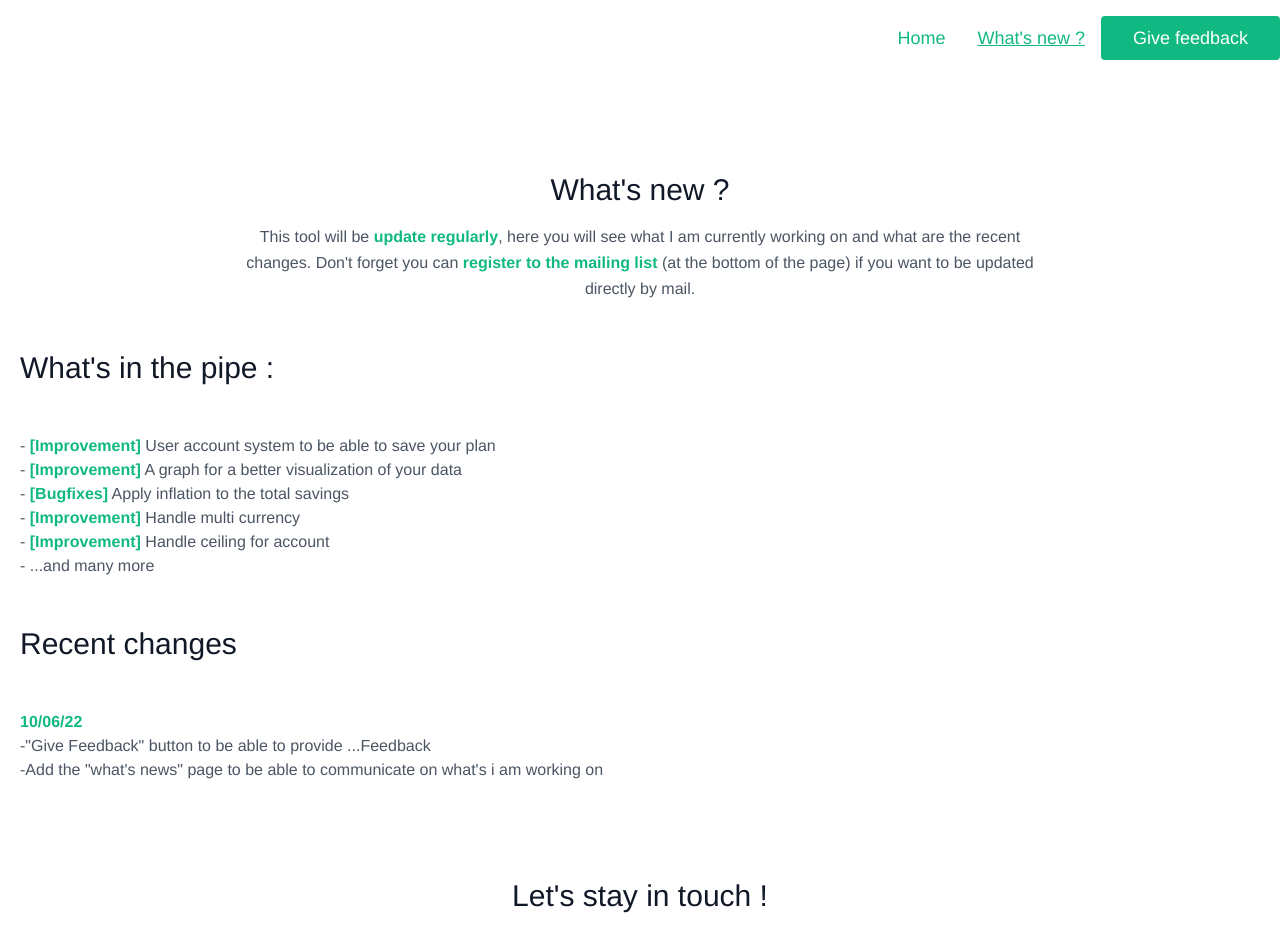
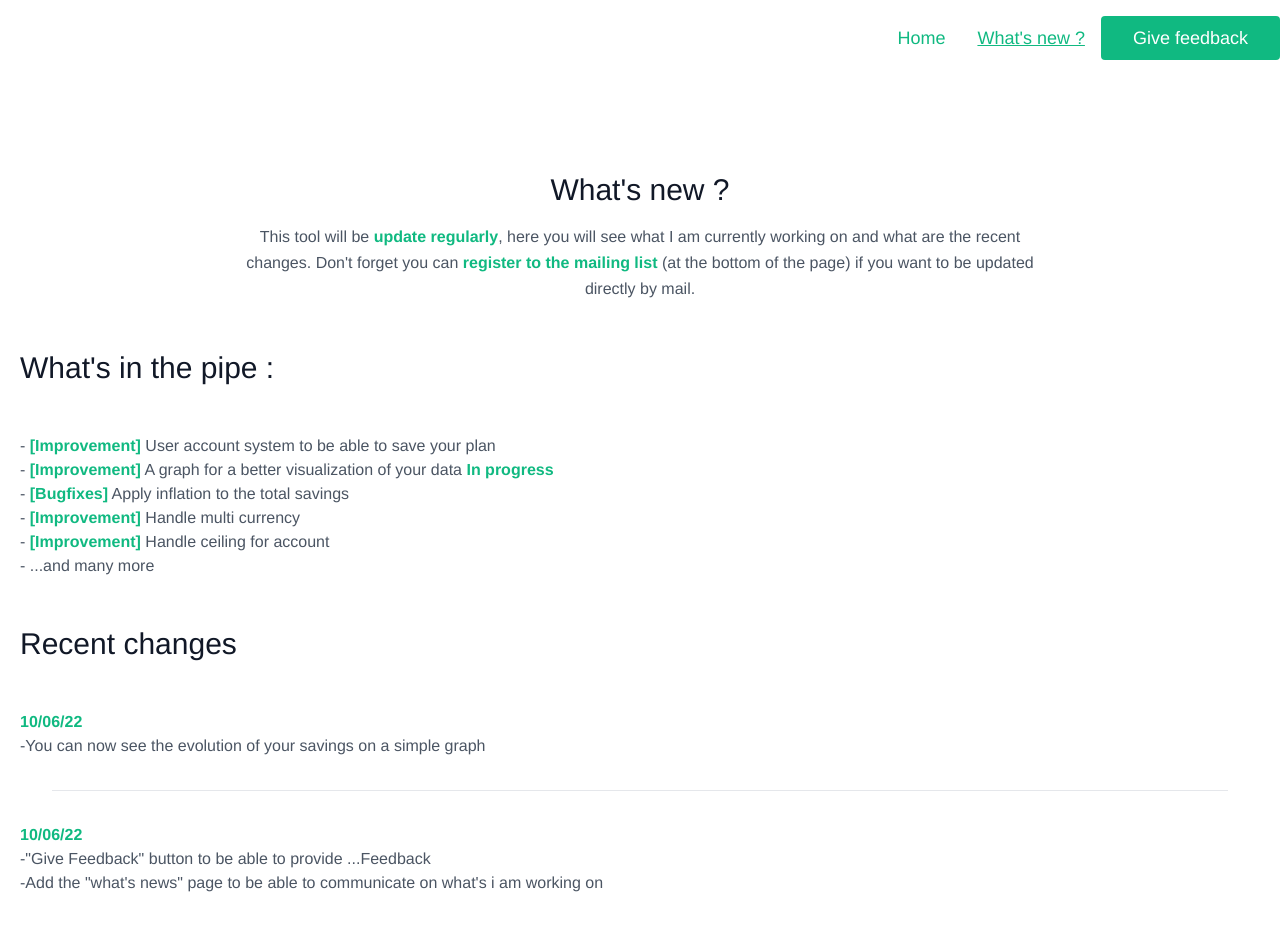
Before and after one commit to sylvnco/FireCalc, a Vue app in the folder CalcFire/: page /news in a window 1280 px wide. Shown: the top 934 px of the page. Built offline with nearby package versions, Linux system fonts and the light colour scheme.

Commit message:
add graph visualization

```diff
--- a/CalcFire/package.json
+++ b/CalcFire/package.json
@@ -9,10 +9,12 @@
   "dependencies": {
     "autoprefixer": "^10.2.6",
     "buffer": "^6.0.3",
+    "chart.js": "^3.5.1",
     "mailerlite-api-v2-node": "^1.1.2",
     "postcss": "^8.3.5",
     "tailwindcss": "^2.2.4",
     "vue": "^3.0.5",
+    "vue-chart-3": "^0.5.8",
     "vue-router": "4",
     "vuex": "^4.0.2"
   },
--- /dev/null
+++ b/CalcFire/src/components/common/GraphComponent.vue
@@ -0,0 +1,37 @@
+<template>
+  <LineChart :chartData="testData" :options="options" />
+</template>
+
+<script lang="ts">
+import { computed, defineComponent, ref } from "vue";
+import { Chart, registerables } from "chart.js";
+import { LineChart } from "vue-chart-3";
+
+Chart.register(...registerables);
+
+export default defineComponent({
+  name: "Chart",
+  components: { LineChart },
+  props: ['amount'],
+  setup(props) {
+
+      const options = ref({
+      responsive: true,
+    });
+
+    const testData = computed(() => ({
+      labels: [...Array(props.amount.length).keys()].map(x => "Year " + x++),
+      datasets: [
+        {
+            label: 'Savings',
+            data: props.amount,
+           borderColor: '#10B981',
+            backgroundColor: '#10B981',
+        },
+      ],
+    }));
+
+    return { testData, options };
+  },
+});
+</script>
--- a/CalcFire/src/interfaces/IApp.ts
+++ b/CalcFire/src/interfaces/IApp.ts
@@ -4,6 +4,7 @@ export interface IApp {
     targetRent: number,
     plan: { index: number, value: number}[],
     ans: number,
+    displayMode: number,
     isEditMode: boolean,
     inflation: number,
     isInflationAdjusted: boolean,
--- a/CalcFire/src/views/Home.vue
+++ b/CalcFire/src/views/Home.vue
@@ -215,7 +215,20 @@
           in {{ targetYear }} years.
         </p>
 
+
+    <div class="flex lg:w-1/2 my-4 w-full sm:flex-row flex-col mx-auto place-content-center">
+         <button @click="displayMode = 0" :class="{'text-green-500 border-b-2 font-medium border-green-500': displayMode === 0 }" class="text-gray-600 py-4 px-6 block hover:text-green-500 focus:outline-none">
+            Graph
+        </button>
+        <button @click="displayMode = 1" :class="{'text-green-500 border-b-2 font-medium border-green-500': displayMode === 1 }" class="text-gray-600 py-4 px-6 block hover:text-green-500 focus:outline-none">
+            Table
+        </button>
+    </div>
+    <div>
+      <graph-component class="lg:w-1/2
+            justify-items-center mx-auto" v-show="displayMode === 0" :amount="getAmounts" />
         <div
+          v-show="displayMode === 1"
           class="
             table
             w-8/12
@@ -259,6 +272,11 @@
             </div>
           </div>
         </div>
+
+    </div>
+
+
+
       </div>
     </div>
     <share-component />
@@ -268,9 +286,10 @@
 <script lang="ts">
 import { defineComponent } from "vue";
 import IncomeSourceListComponent from "./../components/IncomeSourceListComponent.vue";
-import currencyAmountComponent from "./../components/common/currencyAmountComponent.vue";
+import CurrencyAmountComponent from "./../components/common/currencyAmountComponent.vue";
+import GraphComponent from './../components/common/GraphComponent.vue';
 import ShareComponent from "./../components/ShareComponent.vue";
-import emailComponent from "./../components/EmailComponent.vue";
+import EmailComponent from "./../components/EmailComponent.vue";
 
 import { IApp } from "./../interfaces/IApp";
 
@@ -296,6 +315,7 @@ export default defineComponent({
       isInflationAdjusted: true,
       editInflation: false,
       isEditSwrMode: false,
+      displayMode: 0
     } as IApp;
   },
   mounted() {
@@ -439,12 +459,16 @@ export default defineComponent({
     getInflationRateLabel(): string {
       return `${this.inflation} %`;
     },
+    getAmounts(): number[] {
+      return this.plan.map(x => x.value);
+    },
   },
   components: {
     IncomeSourceListComponent,
-    currencyAmountComponent,
+    CurrencyAmountComponent,
     ShareComponent,
-    emailComponent,
+    EmailComponent,
+    GraphComponent
   },
 });
 </script>
--- a/CalcFire/src/views/News.vue
+++ b/CalcFire/src/views/News.vue
@@ -16,39 +16,40 @@
         </p>
 
         <h2
-          class="
-            text-left
-            text-3xl
-            font-medium
-            title-font
-            my-12
-            text-gray-900
-          "
+          class="text-left text-3xl font-medium title-font my-12 text-gray-900"
         >
           What's in the pipe :
         </h2>
 
         <div class="text-left">
           <ul>
-            <li>- <b class="text-green-500">[Improvement]</b> User account system to be able to save your plan</li>
-            <li>- <b class="text-green-500">[Improvement]</b> A graph for a better visualization of your data </li>
-            <li>- <b class="text-green-500">[Bugfixes]</b> Apply inflation to the total savings</li>
-            <li>- <b class="text-green-500">[Improvement]</b> Handle multi currency</li>
-            <li>- <b class="text-green-500">[Improvement]</b> Handle ceiling for account</li>
+            <li>
+              - <b class="text-green-500">[Improvement]</b> User account system
+              to be able to save your plan
+            </li>
+            <li>
+              - <b class="text-green-500">[Improvement]</b> A graph for a better
+              visualization of your data
+              <b class="text-green-500">In progress</b>
+            </li>
+            <li>
+              - <b class="text-green-500">[Bugfixes]</b> Apply inflation to the
+              total savings
+            </li>
+            <li>
+              - <b class="text-green-500">[Improvement]</b> Handle multi
+              currency
+            </li>
+            <li>
+              - <b class="text-green-500">[Improvement]</b> Handle ceiling for
+              account
+            </li>
             <li>- <b class="text-green-500"></b> ...and many more</li>
           </ul>
         </div>
 
         <h2
-          class="
-          text-left
-
-            text-3xl
-            font-medium
-            title-font
-            my-12
-            text-gray-900
-          "
+          class="text-left text-3xl font-medium title-font my-12 text-gray-900"
         >
           Recent changes
         </h2>
@@ -56,8 +57,20 @@
         <div class="text-left">
           <b class="text-green-500">10/06/22</b>
           <ul>
+            <li>
+              -You can now see the evolution of your savings on a simple graph
+            </li>
+          </ul>
+        </div>
+        <hr class="mx-8 my-8" />
+        <div class="text-left">
+          <b class="text-green-500">10/06/22</b>
+          <ul>
             <li>-"Give Feedback" button to be able to provide ...Feedback</li>
-            <li>-Add the "what's news" page to be able to communicate on what's i am working on</li>
+            <li>
+              -Add the "what's news" page to be able to communicate on what's i
+              am working on
+            </li>
           </ul>
         </div>
 
```
Also changed, not shown: 1 other file (tests, documents, lock files or other folders).
